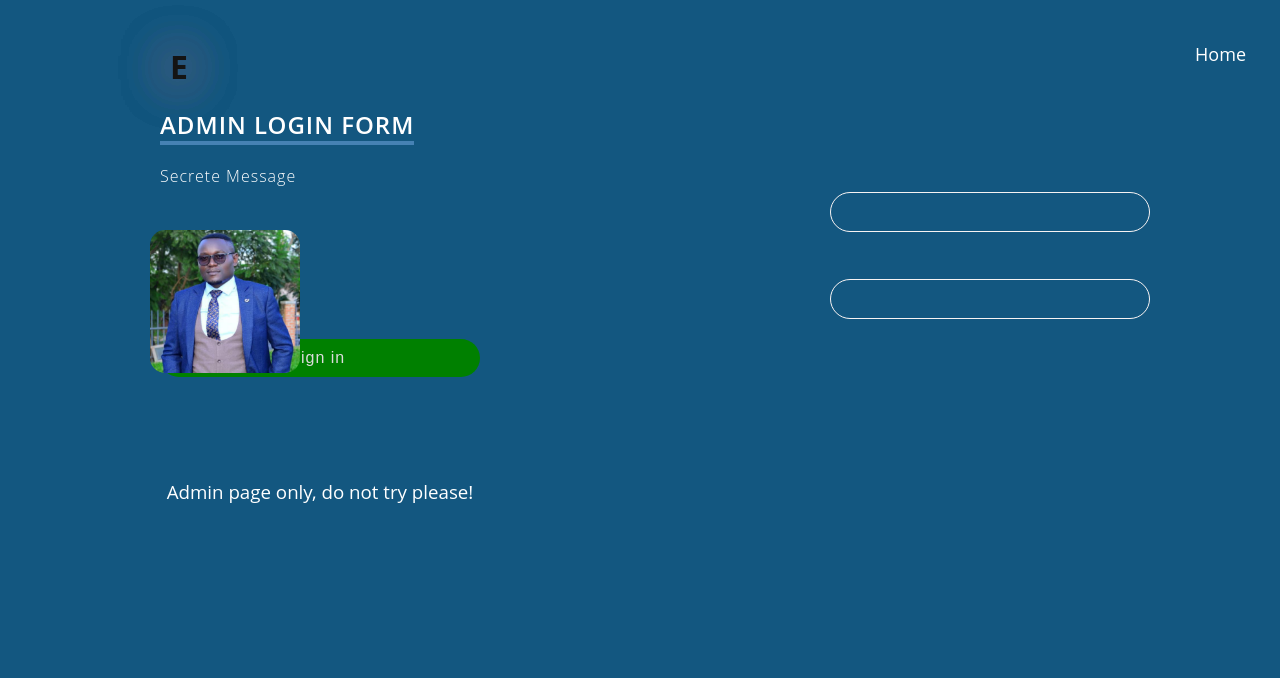
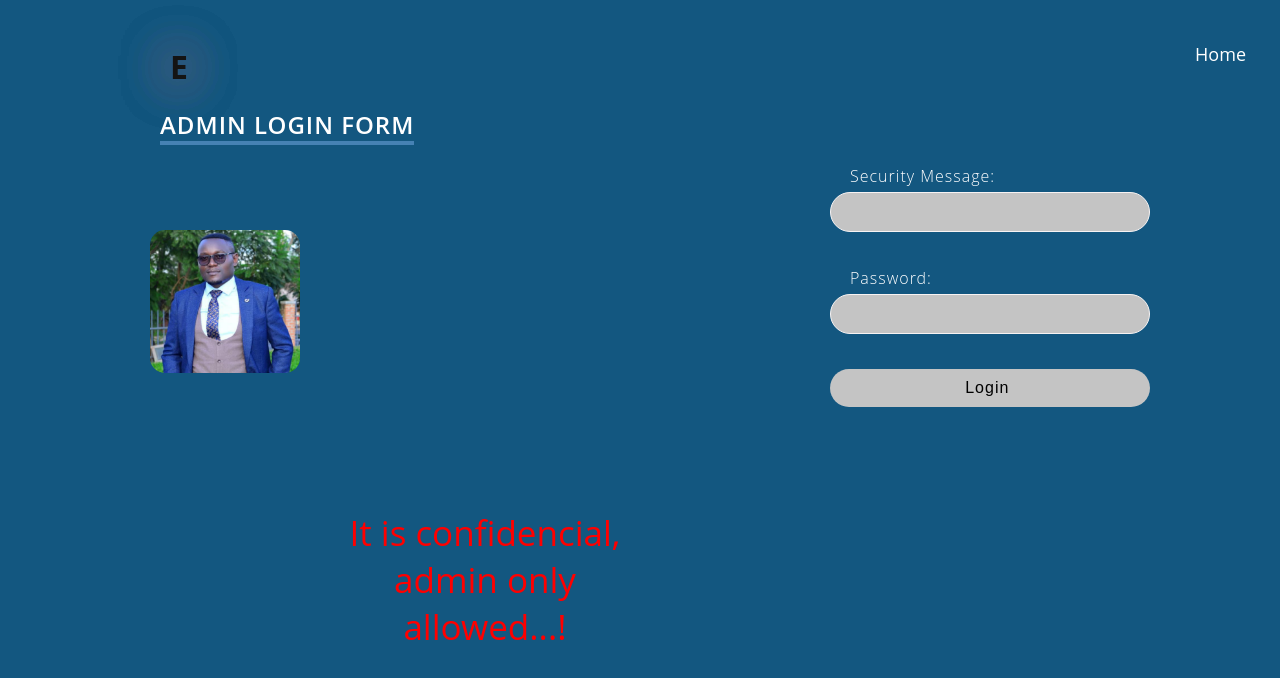
Before and after one commit to ericmaniraguha/my-brand-1, a plain HTML site: page pages/admin-login.html in a window 1280 px wide. Drawn offline with Linux system fonts and the light colour scheme.

Commit message:
added admin login

```diff
--- a/css/admin-login.css
+++ b/css/admin-login.css
@@ -14,7 +14,6 @@
    li {
     list-style: none;
    }
-
 
 .navbar {
     display: flex;
@@ -139,7 +138,6 @@ img {
     padding: 5px 14px;
    }
 
-
    /*Dealing with responsive*/
 
 input[type=checkbox]{
@@ -152,42 +150,17 @@ input[type=checkbox]{
     user-select: none;
    }
 
-   /* Login form css  */
-   section{
-    /* position: relative;
-    width: 100%;
-    height: 40vh;
-    display: flex; */
-    }
-    section .profile-box{
-        /* position: relative;
-        width: 25%;
-        height: 69%; */
-        /* background-color: red; */
-
-}
 section .profile-box img{
     position: absolute;
     top: 350px;
     left: 0;
-    /* object-fit: cover; */
+
 }
 
 section h3{
-    margin-top: 65px;
-    padding-left: 550px;
-    color: white;
-}
-section .profile-box:before{
-    content:'';
-    position: absolute;
-    top: 0;
-    left: 0;
-    width: 100%;
-    height: 100%;
-    /* background: linear-gradient(255deg, #e91e63, #03a9f4); */
-    z-index: 1;
-    /* mix-blend-mode: screen; */
+    font-size: larger;
+    font-size: 35px;
+    /* width: 1250px; */
 }
 
 section .content-box{
@@ -212,7 +185,8 @@ section .content-box .form-box h2{
     display: inline-block;
 }
 section .content-box .form-box .input-box{
-    margin-bottom: 20px;
+    margin-bottom: 35px;
+
 }
 section .content-box .form-box .input-box span{
     font-size: 16px;
@@ -222,6 +196,9 @@ section .content-box .form-box .input-box span{
     font-weight: 300;
     font-weight: 16px;
     letter-spacing: 1px;
+    margin-left: 690px;
+    width: 250px;
+
 }
 section .content-box .form-box .input-box input{
       width: 100%;
@@ -232,27 +209,26 @@ section .content-box .form-box .input-box input{
       font-size: 16px;
       letter-spacing: 1px;
       color: rgb(15, 15, 15);
-      font-size: ;
-      background: transparent;
       border-radius: 30px;
+      background-color: C4C4C4;
 }
 section .content-box .form-box .input-box input[type="submit"]{
-    background: green;
-    color: gainsboro;
+    background:#c4c4c4;
+    color: black;
     outline: none;
     border: none;
     font-weight: 500;
     cursor: pointer;
+    margin-left: 670px;
 }
-section .content-box .form-box .input-box input[type="submit"]:hover{
-    background: #03a9f4;
-}
+
 section .content-box .form-box h3{
-    color: white;
+    color: red;
     text-align: center;
     margin: 80px 0 10px;
     font-weight: 500;
-    margin-left:-550px;
+    margin-left:150px;
+    width: 350px;
 }
 
    /*Responsive - menu*/
--- a/css/style.css
+++ b/css/style.css
@@ -125,7 +125,6 @@ filter: hue-rotate(360deg) ;
       color: black;
       padding: 4px;
       margin-top: 100px;
-
     }
 
    /* NAVBAR MENU */
--- a/pages/admin-login.html
+++ b/pages/admin-login.html
@@ -39,21 +39,19 @@
               <form>
 
                  <div class="input-box">
-                      <span>Secrete Message</span>
-                      <input type="text" name="name">
+                      <span>Security Message: </span><input type="text" name="name">
                  </div>
 
-                 <div class="input-box">
-                      <span>Password</span>
+                 <div class="input-box"><span>Password:</span>
                       <input type="password" name="password">
                  </div>
 
 
                 <div class="input-box">
-                  <input type="submit" value="Sign in " name=""> <br> <br>
+                  <input type="submit" value="Login " name=""> <br> <br>
                </div>
 
-               <h3>Admin page only, do not try please!</h3>
+               <h3>It is confidencial, admin only allowed...!</h3>
 
               </form>
          </div>
```
